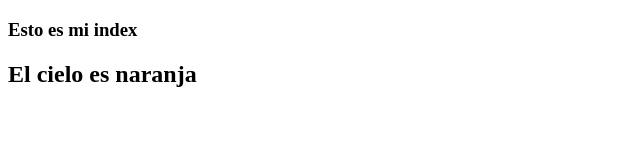
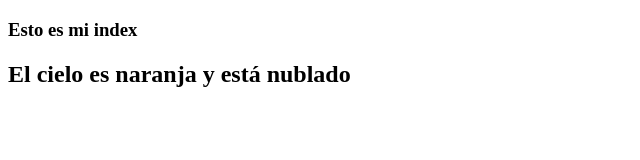
Before and after one commit to dgb-asir1/IAPWE-1, a plain HTML site: page index.html in a window 1280 px wide. Shown: the whole page, without its empty margins (0-640 px from the left). Drawn offline with Linux system fonts and the light colour scheme.

Commit message:
Modificado index.html

```diff
--- a/index.html
+++ b/index.html
@@ -3,6 +3,6 @@
     <head></head>
     <body>
         <h3>Esto es mi index</h3>
-        <h2>El cielo es naranja</h2>
+        <h2>El cielo es naranja y está nublado</h2>
     </body>
 </html>
```
